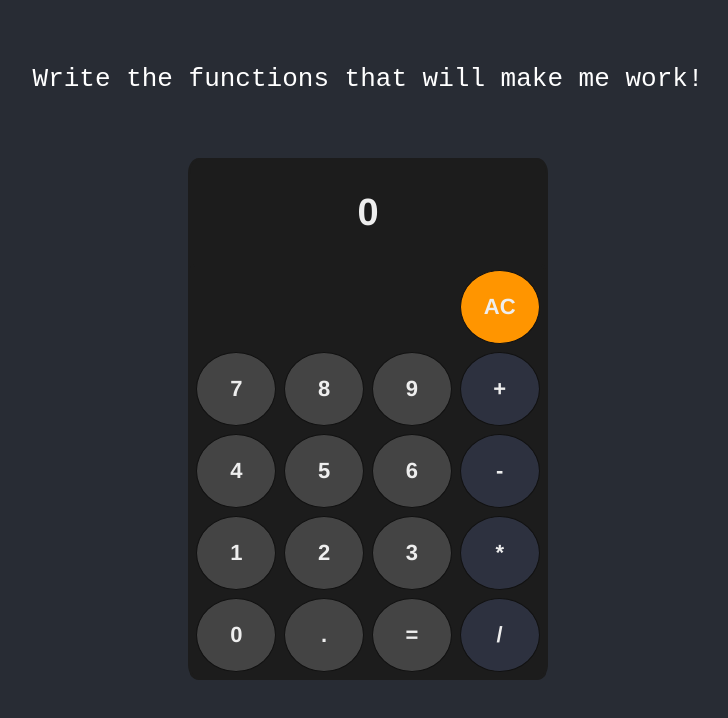
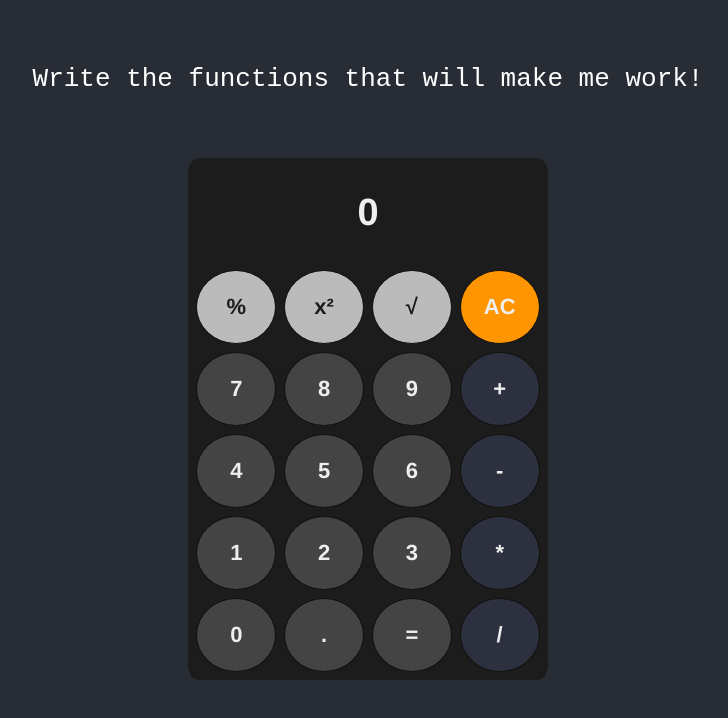
Before and after one commit to zilbers/Challenge-Calculator, a React (Create React App) app: page / in a window 1280 px wide. Shown: the top 718 px of the page, without its empty margins (272-1000 px from the left). Built offline with nearby package versions, Linux system fonts and the light colour scheme.

Commit message:
Working app

```diff
--- a/src/components/Calc.js
+++ b/src/components/Calc.js
@@ -2,7 +2,7 @@ import React, { useState } from 'react';
 import { MathOperation, operationTypes } from './MathOperation';
 import DigitButton from './DigitButton';
 
-function calculate(operation, num1, num2) {
+function calculate(operation, num1, num2 = 0) {
   switch (operation) {
     case '+':
       return num1 + num2;
@@ -14,6 +14,10 @@ function calculate(operation, num1, num2) {
       return num1 / num2;
     case '%':
       return num1 % num2;
+    case 'power':
+      return Math.pow(num1, 2);
+    case 'sqrt':
+      return Math.sqrt(num1);
   }
 }
 
@@ -46,6 +50,66 @@ function Calc() {
       }}
     />
   ));
+
+  digitBtns.unshift(
+    <MathOperation
+      type={'sqrt'}
+      onClick={() => {
+        const newNum = calculate('sqrt', state.currentNumber);
+        console.log(newNum);
+        setState({
+          ...state,
+          currentNumber: newNum,
+          currentOperation: null,
+          previousNumber: null,
+          error: false,
+          isFloating: false,
+        });
+      }}
+    />
+  );
+
+  digitBtns.unshift(
+    <MathOperation
+      type={'power'}
+      onClick={() => {
+        const newNum = calculate('power', state.currentNumber);
+        setState({
+          ...state,
+          currentNumber: newNum,
+          currentOperation: null,
+          previousNumber: null,
+          error: false,
+          isFloating: false,
+        });
+      }}
+    />
+  );
+
+  digitBtns.unshift(
+    <MathOperation
+      type={'modulo'}
+      onClick={() => {
+        const previousOperation = state.currentOperation;
+        let newNum = state.currentNumber;
+        if (previousOperation && state.previousNumber !== null) {
+          newNum = calculate(
+            previousOperation,
+            state.previousNumber,
+            state.currentNumber
+          );
+        }
+        setState({
+          ...state,
+          currentNumber: 0,
+          currentOperation: '%',
+          previousNumber: newNum,
+          error: false,
+          isFloating: false,
+        });
+      }}
+    />
+  );
 
   // Dot
   digitBtns.push(
--- a/src/components/MathOperation.js
+++ b/src/components/MathOperation.js
@@ -1,15 +1,15 @@
 import React from 'react';
 
 const operations = {
-  leftParentheses: {
-    value: '(',
+  sqrt: {
+    value: '√',
     className: 'button number op',
-    id: 'op_leftParentheses',
+    id: 'op_sqrt',
   },
-  rightParentheses: {
-    value: ')',
+  power: {
+    value: 'x²',
     className: 'button number op',
-    id: 'op_rightParentheses',
+    id: 'op_power',
   },
   modulo: { value: '%', className: 'button number op', id: 'op_modulo' },
   plus: { value: '+', className: 'button plus', id: 'op_plus' },
```
Also changed, not shown: 1 other file (tests, documents, lock files or other folders).
